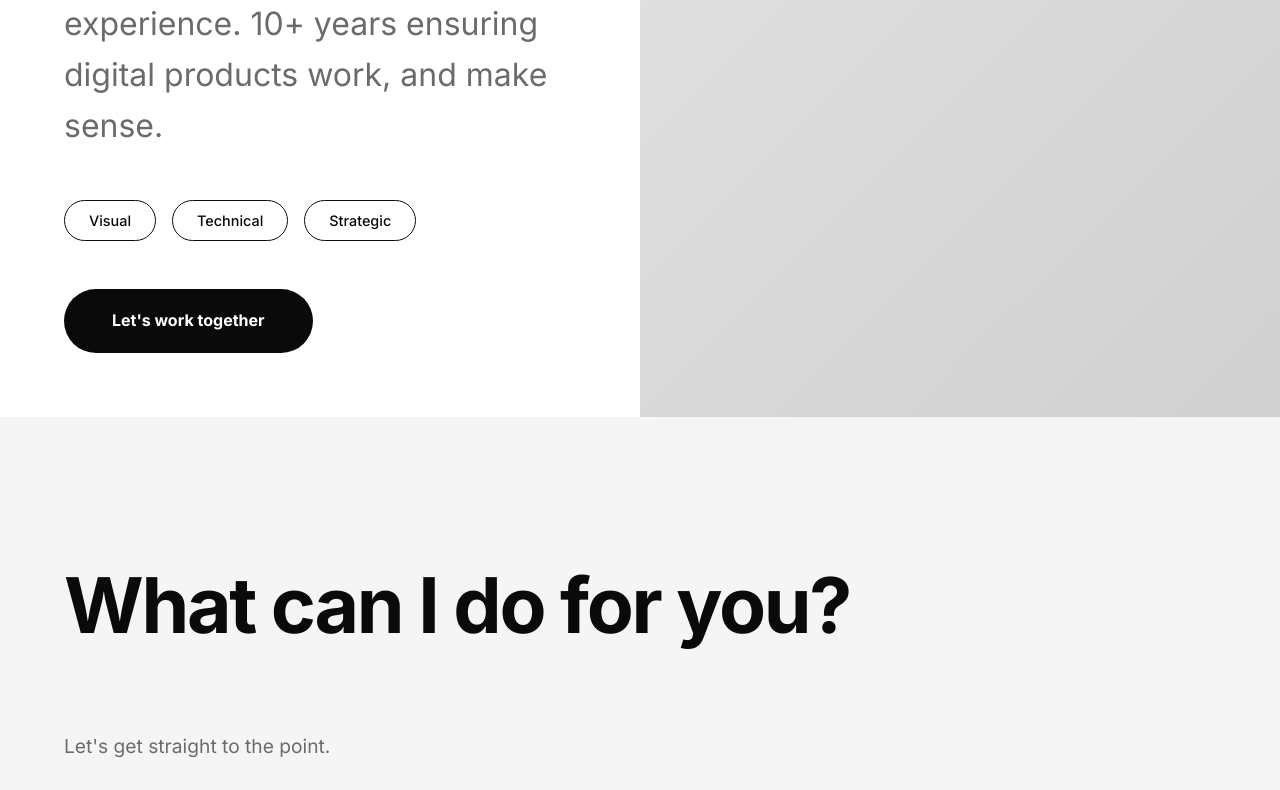
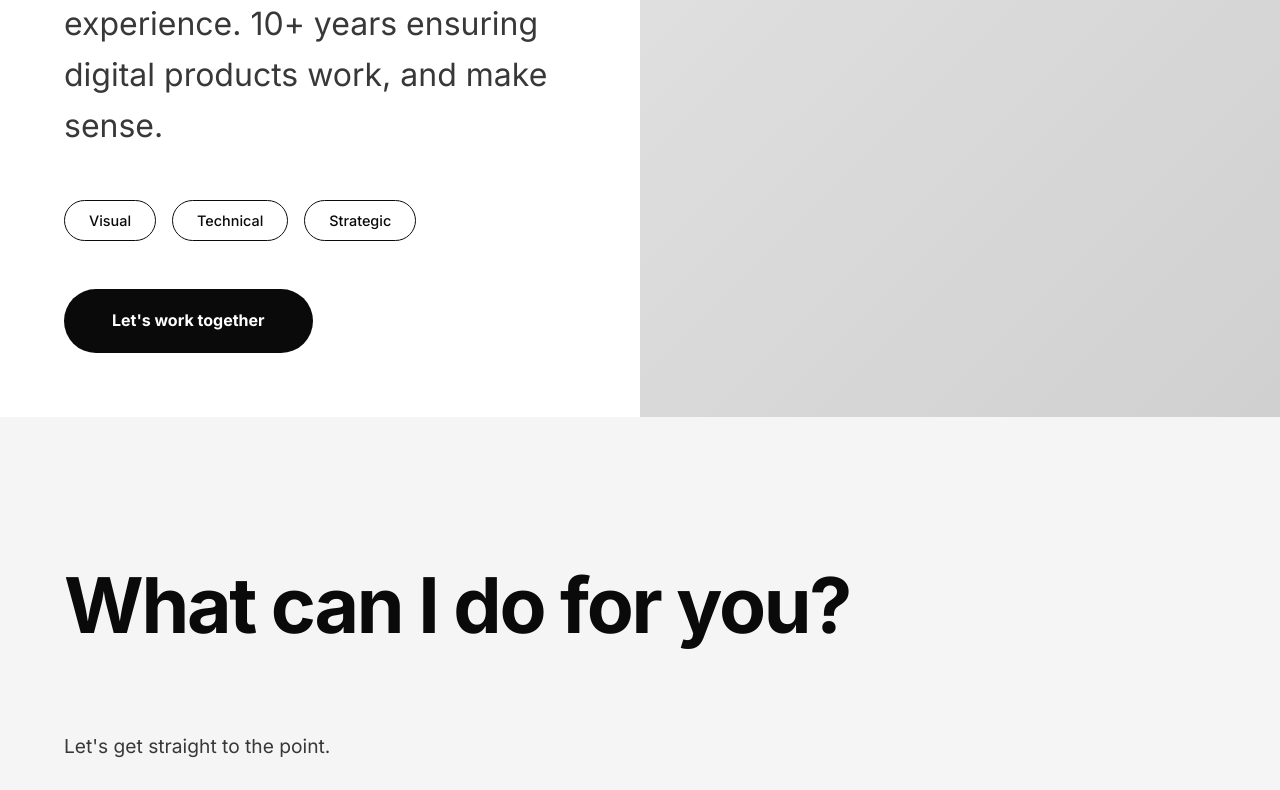
Before and after one commit to Zarfet/zarfet.github.io, a plain HTML site: page index.html in a window 1280 px wide. Shown: the part 642-1432 px from the top of the page. Drawn offline with Linux system fonts and the light colour scheme.

Commit message:
Gray color update to fix edge case when navbar pass over dark backgrounds

```diff
--- a/index.html
+++ b/index.html
@@ -24,7 +24,7 @@
     :root {
       --black: #0a0a0a;
       --white: #ffffff;
-      --gray: #6b6b6b;
+      --gray: #383838;
       --light-gray: #f5f5f5;
       --accent: #a50e1a;
     }
```
Also changed, not shown: minimal-ca-optimized.html (+1 -1 lines), minimal-es-optimized.html (+1 -1 lines).
